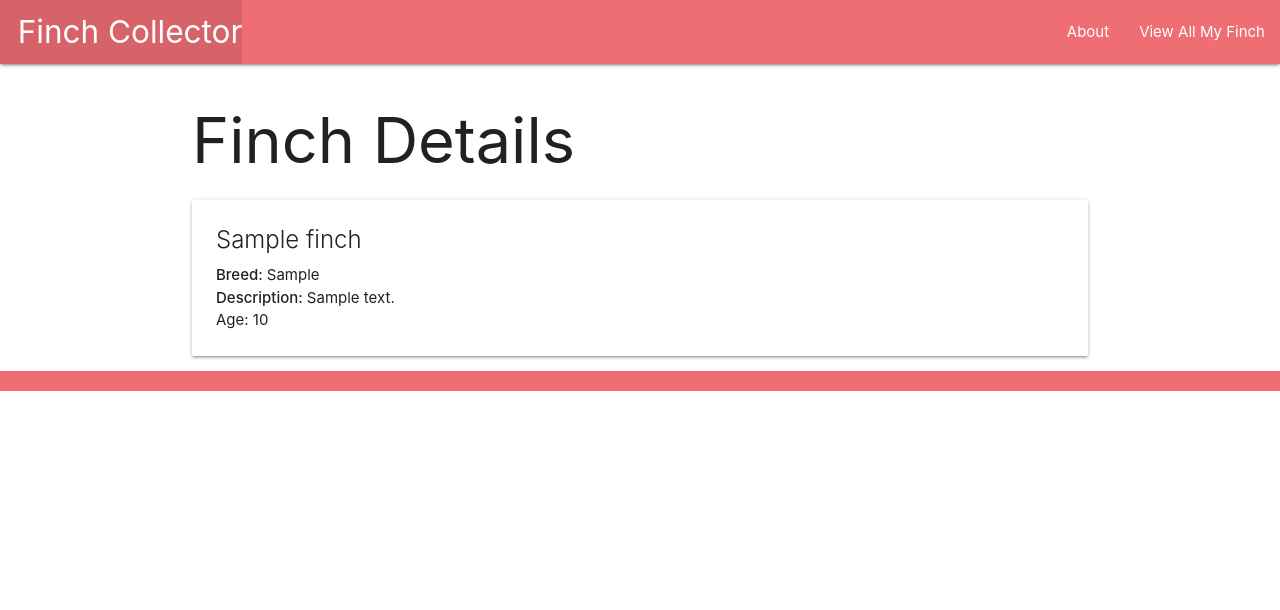
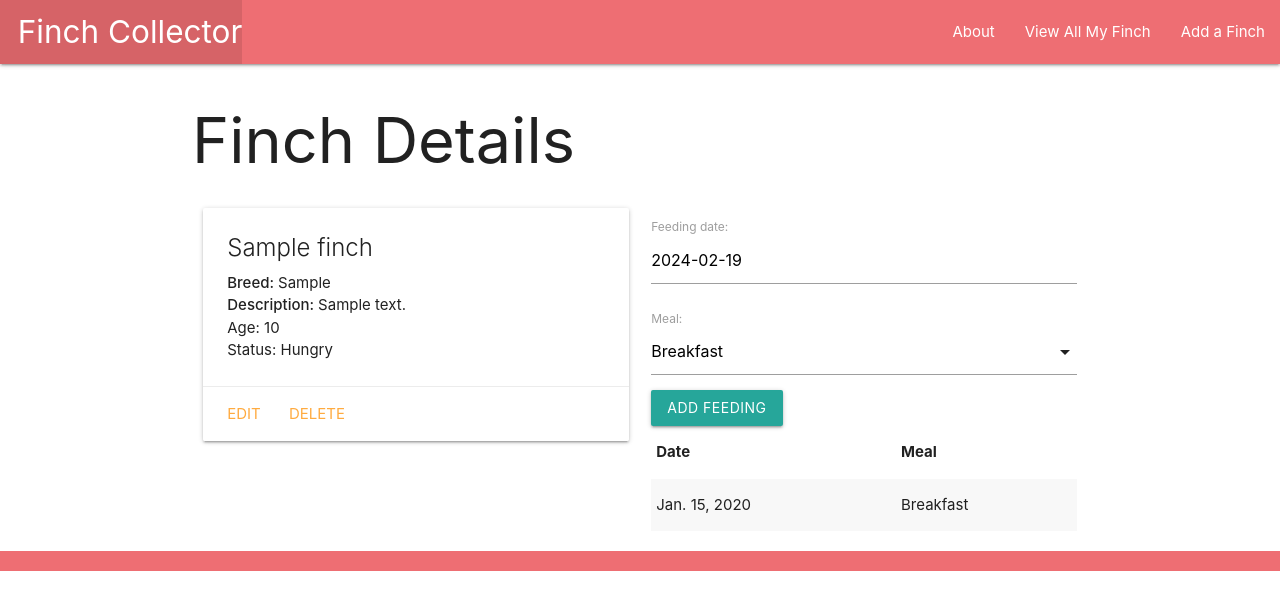
Before and after one commit to tjweath/finchcollector, a Django app: page /finches/1/ in a window 1280 px wide. Shown: the top 610 px of the page. Run offline with Django 4.2, Linux system fonts and the light colour scheme; tables that the repository leaves empty hold one stand-in row (values such as "Sample post").

Commit message:
crud functions

```diff
--- a/main_app/admin.py
+++ b/main_app/admin.py
@@ -1,5 +1,6 @@
 from django.contrib import admin
-from .models import Finch
+from .models import Finch, Feeding
 
 # Register your models here.
 admin.site.register(Finch)
+admin.site.register(Feeding)
--- /dev/null
+++ b/main_app/forms.py
@@ -0,0 +1,7 @@
+from django.forms import ModelForm
+from .models import Feeding
+
+class FeedingForm(ModelForm):
+  class Meta:
+    model = Feeding
+    fields = ['date', 'meal']
--- a/main_app/models.py
+++ b/main_app/models.py
@@ -1,4 +1,12 @@
 from django.db import models
+from django.urls import reverse
+from datetime import date, timedelta
+
+MEALS = (
+    ('B', 'Breakfast'),
+    ('L', 'Lunch'),
+    ('D', 'Dinner')
+)
 
 # Create your models here.
 
@@ -8,5 +16,28 @@ class Finch(models.Model):
     description = models.TextField(max_length=250)
     age = models.IntegerField()
 
-def __str__(self):
-    return self.name
+    def __str__(self):
+        return self.name
+
+    def get_absolute_url(self):
+        return reverse('detail', kwargs={'finch_id': self.id})
+
+    def is_fed_today(self):
+        today = date.today()
+        return self.feeding_set.filter(date=today).exists()
+
+class Feeding(models.Model):
+    date = models.DateField('feeding date')
+    meal = models.CharField(
+        max_length=1,
+        choices=MEALS,
+        default=MEALS[0][0]
+    )
+
+    finch = models.ForeignKey(Finch, on_delete=models.CASCADE)
+
+    def __str__(self):
+        return f"{self.get_meal_display()} on {self.date} eaten by {self.finch}"
+
+    class Meta:
+        ordering = ['-date']
--- a/main_app/templates/base.html
+++ b/main_app/templates/base.html
@@ -9,17 +9,19 @@
   <title>Finch Collector</title>
   <link rel="stylesheet" href="https://cdnjs.cloudflare.com/ajax/libs/materialize/1.0.0/css/materialize.min.css">
   <link rel="stylesheet" type="text/css" href="{% static 'css/styles.css' %}">
+  <script src="https://cdnjs.cloudflare.com/ajax/libs/materialize/1.0.0/js/materialize.min.js"></script>
 </head>
 <body>
   <header class="navbar-fixed">
     <nav>
       <div class="nav-wrapper">
         <ul>
-          <li><a href="/" class="left brand-logo">&nbsp;&nbsp;Finch Collector</a></li>
+          <li><a href="{% url 'home' %}" class="left brand-logo">&nbsp;&nbsp;Finch Collector</a></li>
         </ul>
         <ul class="right">
-          <li><a href="/about">About</a></li>
-          <li><a href="/finches">View All My Finch</a></li>
+          <li><a href="{% url 'about' %}">About</a></li>
+          <li><a href="{% url 'index' %}">View All My Finch</a></li>
+          <li><a href="{% url 'finches_create' %}">Add a Finch</a></li>
         </ul>
       </div>
     </nav>
--- a/main_app/templates/finches/detail.html
+++ b/main_app/templates/finches/detail.html
@@ -2,7 +2,8 @@
 {% block content %}
 
 <h1>Finch Details</h1>
-
+<div class="row">
+<div class="col s6">
 <div class="card">
   <div class="card-content">
     <span class="card-title">{{ finch.name }}</span>
@@ -11,9 +12,48 @@
     {% if finch.age > 0 %}
       <p>Age: {{ finch.age }}</p>
     {% else %}
-      <p><strong>Age: Kitten </strong></p>
+      <p><strong>Age: </strong></p>
     {% endif %}
+    <p>Status: {% if finch.is_fed_today %}Fed{% else %}Hungry{% endif %}</p>
+  </div>
+  <div class="card-action">
+    <a href="{% url 'finches_update' finch.id %}">Edit</a>
+    <a href="{% url 'finches_delete' finch.id %}">Delete</a>
   </div>
 </div>
+</div>
+<div class="col s6">
+  <form action="{% url 'add_feeding' finch.id %}" method="POST">
+    {% csrf_token %}
+    {{ feeding_form.as_p }}
+    <input type="submit" class="btn" value="Add Feeding">
+  </form>
+  <table class="striped">
+    <thead>
+      <tr><th>Date</th><th>Meal</th></tr>
+    </thead>
+    <tbody>
+      {% for feeding in finch.feeding_set.all %}
+        <tr>
+          <td>{{ feeding.date }}</td>
+          <td>{{ feeding.get_meal_display }}</td>
+        </tr>
+      {% endfor %}
+    </tbody>
+  </table>
+</div>
+</div>
+<script>
+  const dateEl = document.getElementById('id_date');
+  M.Datepicker.init(dateEl, {
+    format: 'yyyy-mm-dd',
+    defaultDate: new Date(),
+    setDefaultDate: true,
+    autoClose: true
+  });
+
+  const selectEl = document.getElementById('id_meal');
+  M.FormSelect.init(selectEl);
+</script>
 
 {% endblock %}
--- a/main_app/urls.py
+++ b/main_app/urls.py
@@ -5,5 +5,9 @@ urlpatterns = [
   path('about/', views.about, name='about'),
   path('finches/', views.finches_index, name='index'),
   path('finches/<int:finch_id>/', views.finches_detail, name='detail'),
+  path('finches/create/', views.FinchCreate.as_view(), name='finches_create'),
+  path('finches/<int:pk>/update/', views.FinchUpdate.as_view(), name='finches_update'),
+  path('finches/<int:pk>/delete/', views.FinchDelete.as_view(), name='finches_delete'),
+  path('finches/<int:finch_id>/add_feeding/', views.add_feeding, name='add_feeding'),
   path('', views.home, name='home')
 ]
--- a/main_app/views.py
+++ b/main_app/views.py
@@ -1,5 +1,7 @@
-from django.shortcuts import render
+from django.shortcuts import render, redirect
+from django.views.generic.edit import CreateView, UpdateView, DeleteView
 from .models import Finch
+from .forms import FeedingForm
 
 # Create your views here.
 def home(request):
@@ -16,4 +18,29 @@ def finches_index(request):
 
 def finches_detail(request, finch_id):
   finch = Finch.objects.get(id=finch_id)
-  return render(request, 'finches/detail.html', { 'finch': finch })
+  feeding_form = FeedingForm()
+  return render(request, 'finches/detail.html', {
+    'finch': finch,
+    'feeding_form': feeding_form
+  })
+
+def add_feeding(request, finch_id):
+    form = FeedingForm(request.POST)
+
+    if form.is_valid():
+      new_feeding = form.save(commit=False)
+      new_feeding.finch_id = finch_id
+      new_feeding.save()
+    return redirect('detail', finch_id=finch_id)
+
+class FinchCreate(CreateView):
+  model = Finch
+  fields = '__all__'
+
+class FinchUpdate(UpdateView):
+  model = Finch
+  fields = ['breed', 'description', 'age']
+
+class FinchDelete(DeleteView):
+  model = Finch
+  success_url = '/finches'
```
Also changed, not shown: main_app/templates/main_app/finch_confirm_delete.html (added, +13 -0 lines), main_app/templates/main_app/finch_form.html (added, +16 -0 lines), main_app/migrations/0002_feeding.py (added).
